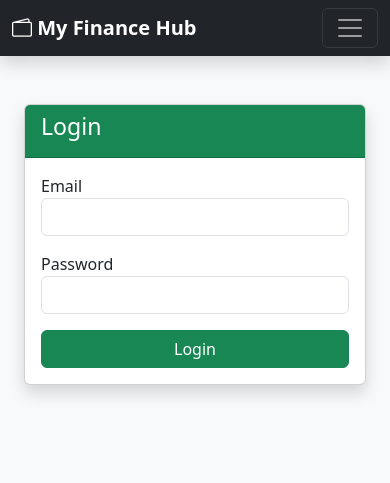
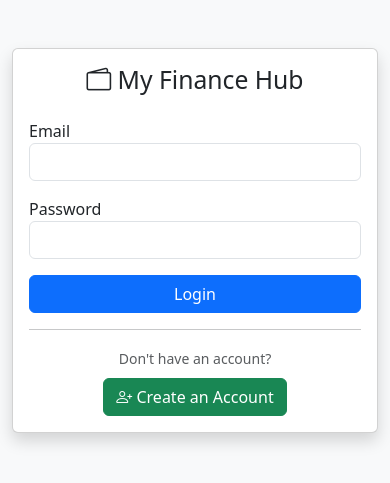
Before and after one commit to axiescholar578/MyFinanceHub, a Flask app: page /login in a window 390 px wide. Shown: the top 483 px of the page. Run offline with Flask 3, Linux system fonts and the light colour scheme.

Commit message:
Improve login page with register link

```diff
--- a/templates/login.html
+++ b/templates/login.html
@@ -1,53 +1,80 @@
-{% extends "base.html" %}
+<!DOCTYPE html>
+<html lang="en">
 
-{% block content %}
+<head>
 
-<div class="container mt-5" style="max-width:500px;">
+    <meta charset="UTF-8">
+    <title>Login | My Finance Hub</title>
+
+    <link href="https://cdn.jsdelivr.net/npm/bootstrap@5.3.3/dist/css/bootstrap.min.css"
+          rel="stylesheet">
+
+    <link rel="stylesheet"
+          href="https://cdn.jsdelivr.net/npm/bootstrap-icons@1.11.3/font/bootstrap-icons.css">
+
+</head>
+
+<body class="bg-light">
+
+<div class="container">
+
+    <div class="row justify-content-center mt-5">
+
+        <div class="col-md-5">
 
             <div class="card shadow">
 
-        <div class="card-header bg-success text-white">
+                <div class="card-body">
 
-            <h3>Login</h3>
-
-        </div>
-
-        <div class="card-body">
+                    <h2 class="text-center mb-4">
+                        <i class="bi bi-wallet2"></i>
+                        My Finance Hub
+                    </h2>
 
                     <form method="POST">
 
                         <div class="mb-3">
-
                             <label>Email</label>
-
                             <input
                                 type="email"
                                 name="email"
                                 class="form-control"
                                 required>
-
                         </div>
 
                         <div class="mb-3">
-
                             <label>Password</label>
-
                             <input
                                 type="password"
                                 name="password"
                                 class="form-control"
                                 required>
-
                         </div>
 
                         <button
-                    class="btn btn-success w-100">
-
+                            class="btn btn-primary w-100">
                             Login
-
                         </button>
 
                     </form>
+
+                    <hr>
+
+                    <div class="text-center">
+
+                        <small class="text-muted">
+                            Don't have an account?
+                        </small>
+
+                        <br>
+
+                        <a href="{{ url_for('register') }}"
+                           class="btn btn-success mt-2">
+
+                            <i class="bi bi-person-plus"></i>
+                            Create an Account
+
+                        </a>
 
                     </div>
 
@@ -55,4 +82,11 @@
 
             </div>
 
-{% endblock %}
+        </div>
+
+    </div>
+
+</div>
+
+</body>
+</html>
```
Lines whose indentation alone changed are shown as unchanged.
